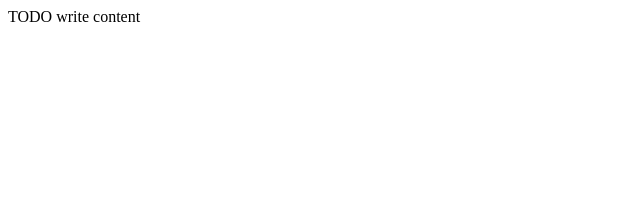
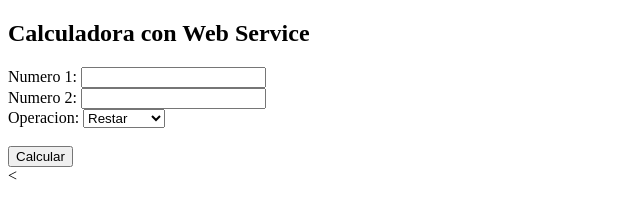
Before and after one commit to Chuchocruz/WebService, a plain HTML site: page build/web/index.html in a window 1280 px wide. Shown: the whole page, without its empty margins (0-640 px from the left). Drawn offline with Linux system fonts and the light colour scheme.

Commit message:
se agrego un formulario para conectar el servicio

```diff
--- a/build/web/index.html
+++ b/build/web/index.html
@@ -10,6 +10,66 @@ Click nbfs://nbhost/SystemFileSystem/Templates/JSP_Servlet/Html.html to edit thi
         <meta name="viewport" content="width=device-width, initial-scale=1.0">
     </head>
     <body>
-        <div>TODO write content</div>
+
+        <h2>Calculadora con Web Service</h2>
+
+        <form id="calcForm">
+            Numero 1: <input type="number" id="dato" required><br>
+            Numero 2: <input type="number" id="dato1" required><br>
+
+            Operacion:
+            <select id="con">
+                <option value="1">Restar</option>
+                <option value="2">Sumar</option>
+                <option value="3">Multiplicar</option>
+            </select><br><br>
+            <button type="button" onclick="llamarWS()">Calcular</button>
+
+
+
+        </form>
+
+        <<h3 id="resultado"></h3>
+        <script>
+        function llamarWS() {
+            const dato = document.getElementById("dato").value;
+            const dato1 = document.getElementById("dato1").value;
+            const con = document.getElementById("con").value;
+
+            const soapRequest = `
+                <soapenv:Envelope xmlns:soapenv="http://schemas.xmlsoap.org/soap/envelope/" xmlns:ws="http://WS/">
+                    <soapenv:Header/>
+                    <soapenv:Body>
+                        <ws:Calculadora>
+                            <dato>${dato}</dato>
+                            <dato1>${dato1}</dato1>
+                            <con>${con}</con>
+                        </ws:Calculadora>
+                    </soapenv:Body>
+                </soapenv:Envelope>`;
+
+            fetch("http://localhost:8080/WebService/Calculadora", {
+                method: "POST",
+                headers: {
+                    "Content-Type": "text/xml;charset=UTF-8",
+                    "SOAPAction": ""
+                },
+                body: soapRequest
+            })
+            .then(response => response.text())
+            .then(str => {
+                const parser = new DOMParser();
+                const xmlDoc = parser.parseFromString(str, "text/xml");
+                const result = xmlDoc.getElementsByTagName("return")[0].textContent;
+                document.getElementById("resultado").innerText = "Resultado: " + result;
+            })
+            .catch(error => {
+                console.error("Error al llamar el servicio:", error);
+                document.getElementById("resultado").innerText = "Error al llamar el servicio.";
+            });
+        }
+        </script>
+
+
     </body>
 </html>
```
Also changed, not shown: web/index.html (+61 -1 lines), 5 other files.
